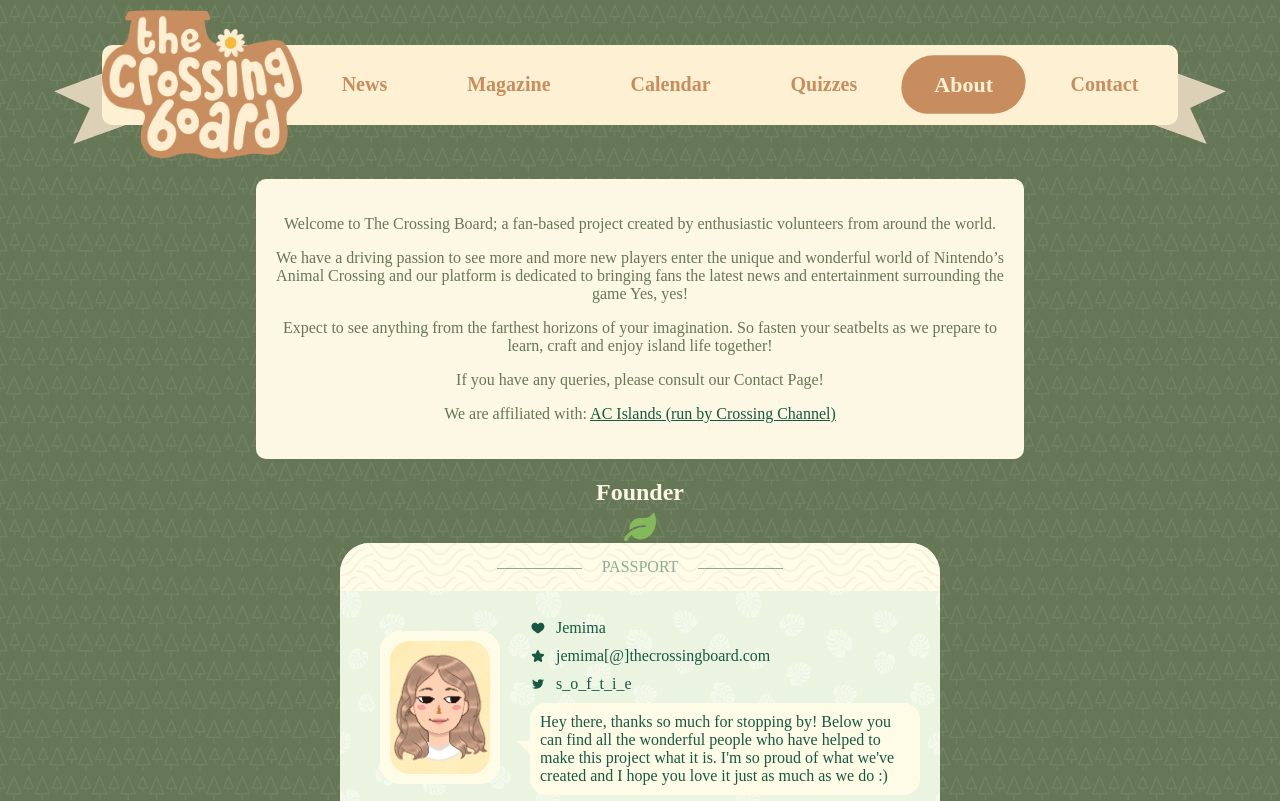
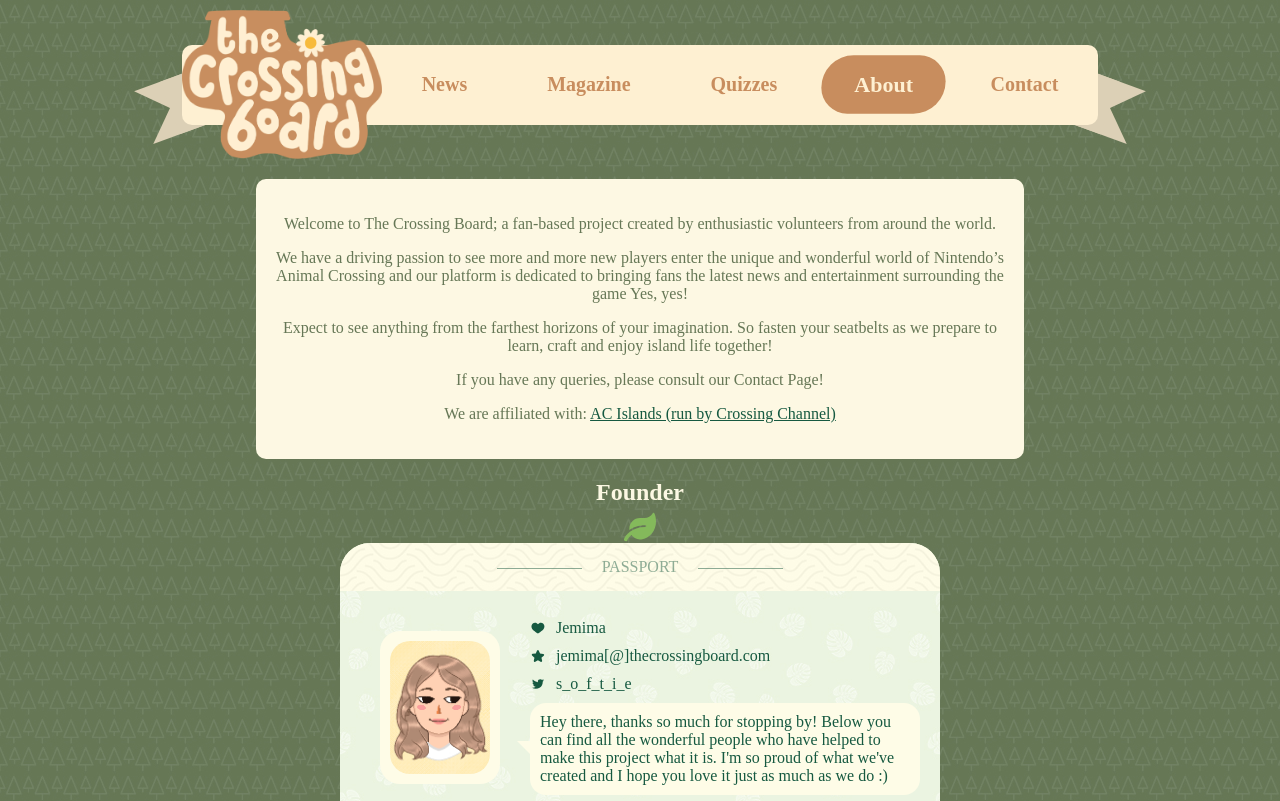
Before and after one commit to myubi/the-crossing-board, a Next.js app: page /about in a window 1280 px wide. Shown: the top 801 px of the page. Built offline with nearby package versions, Linux system fonts and the light colour scheme; a web font is replaced by a local one.

Commit message:
Add december cover and remove calendar option

```diff
--- a/components/Header.js
+++ b/components/Header.js
@@ -39,9 +39,6 @@ export default function Header(props) {
           </Link>
           <Link href="/magazine" prefetch={false}>
             <a className={router.pathname == "/magazine" ? "active" : ""}>Magazine</a>
-          </Link>
-          <Link href="/calendar" prefetch={false}>
-            <a className={router.pathname == "/calendar" ? "active" : ""}>Calendar</a>
           </Link>
           <Link href="/quiz" prefetch={false}>
             <a className={router.pathname == "/quiz" ? "active" : ""}>Quizzes</a>
--- a/components/MobileMenu.js
+++ b/components/MobileMenu.js
@@ -7,9 +7,6 @@ export default ({ close }) => (
     </Link>
     <Link href="/magazine" onClick={close} prefetch={false}>
       <a>Magazine</a>
-    </Link>
-    <Link href="/calendar" onClick={close} prefetch={false}>
-      <a>Calendar</a>
     </Link>
     <Link href="/quiz" onClick={close} prefetch={false}>
       <a>Quizzes</a>
```
Also changed, not shown: data/magazine.md (+1 -1 lines), 1 other file (tests, documents, lock files or other folders).
